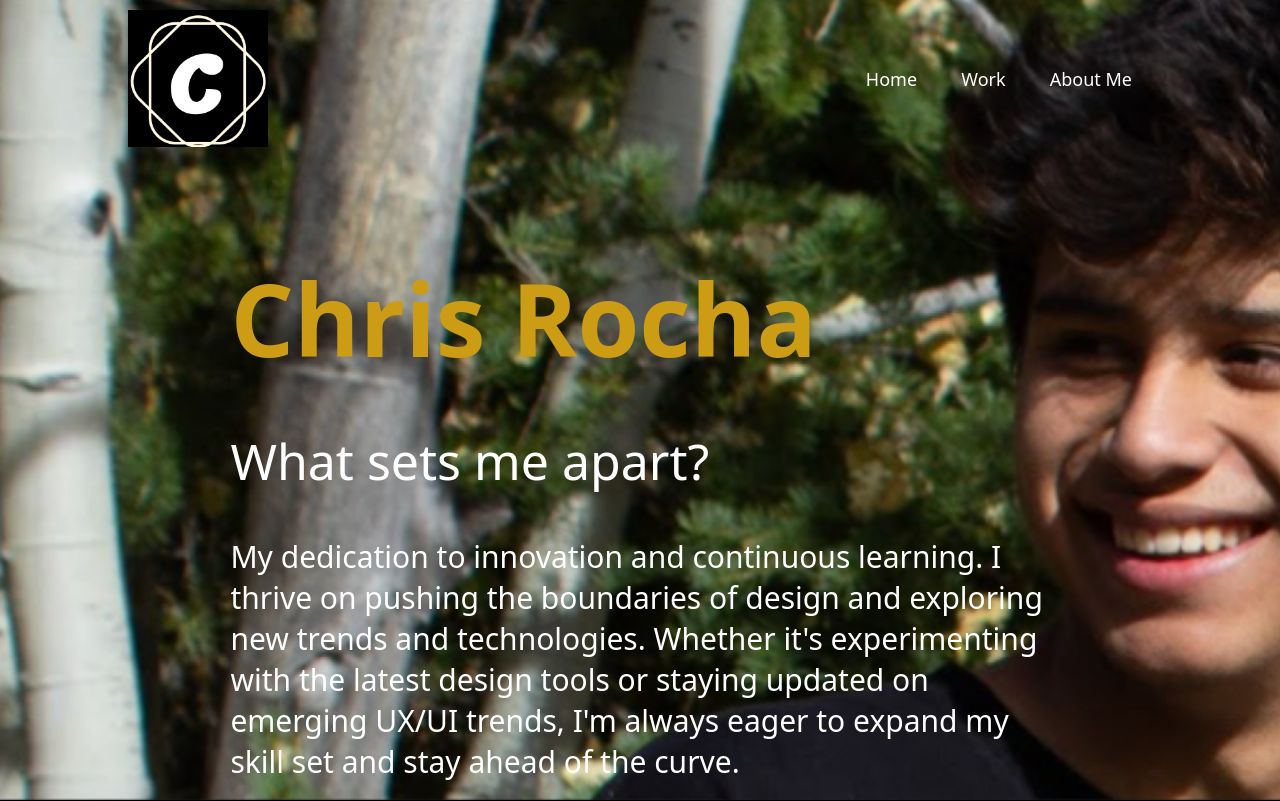
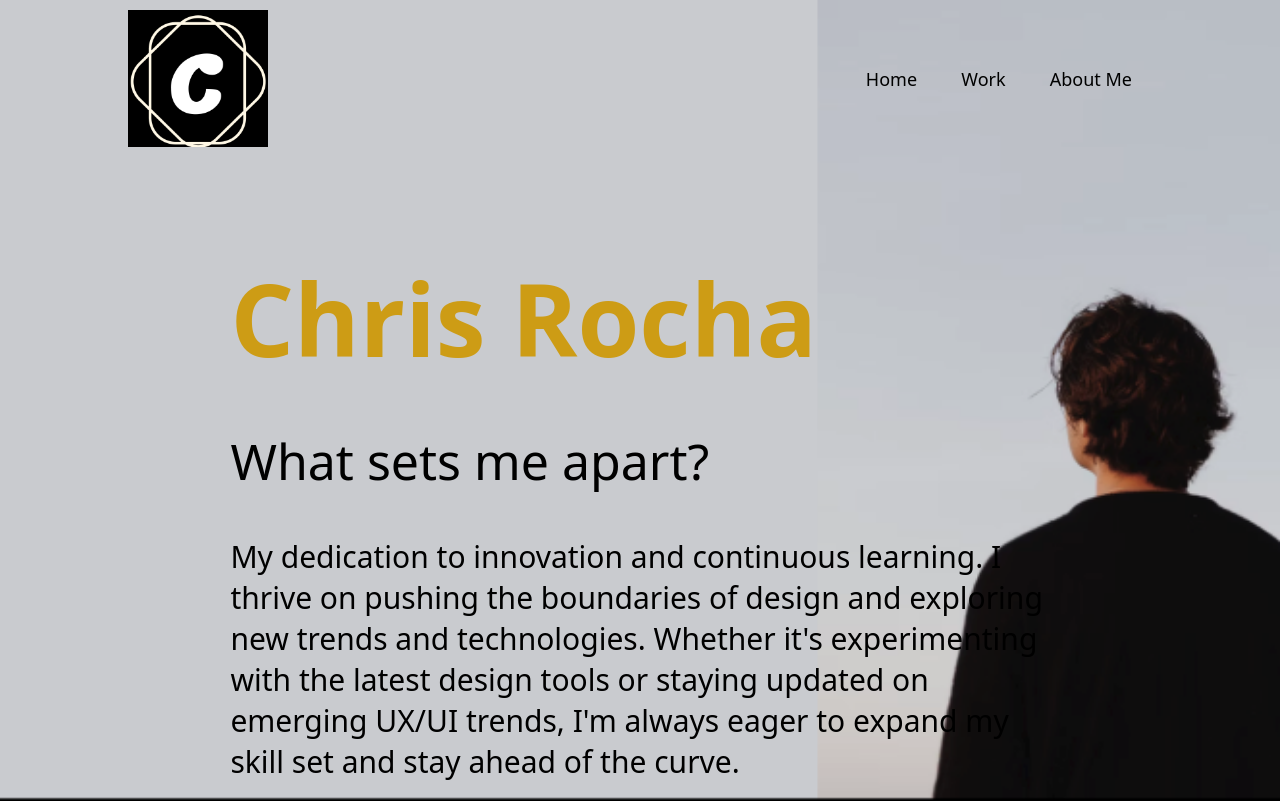
Before and after one commit to ChrisRcha/UX_UI_HW_19.2, a plain HTML site: page index.html in a window 1280 px wide. Shown: the top 801 px of the page. Drawn offline with Linux system fonts and the light colour scheme.

Commit message:
done
done

```diff
--- a/index.html
+++ b/index.html
@@ -11,9 +11,9 @@
       <nav>
         <img src="Images/Logo.png" class="logo">
           <ul id="sidemenu">
-            <li><a href="#">Home</a></li>
-            <li><a href="#">Work</a></li>
-            <li><a href="#">About Me</a></li>
+            <li><a href="#home">Home</a></li>
+            <li><a href="#projects">Work</a></li>
+            <li><a href="#about">About Me</a></li>
             <i class="fas fa-times" onclick="closemenu()"></i>
           </ul>
           <i class="fas fa-bars" onclick="openmenu()"></i>
@@ -65,7 +65,6 @@
           <div class="layer">
             <h3>Actors and Others Redesign</h3>
             <p>"Actors and Others," is a non-profit organization, with its websites design being found to be stagnant since its inception. Our team of three undertook the journey of discovery, definition, development, and ultimately, delivery of the revamped website.</p>
-\
           </div>
         </div>
       </div>
--- a/style.css
+++ b/style.css
@@ -4,15 +4,18 @@
     font-family: system-ui, -apple-system, BlinkMacSystemFont, 'Segoe UI', Roboto, Oxygen, Ubuntu, Cantarell, 'Open Sans', 'Helvetica Neue', sans-serif;
     box-sizing: border-box;
   }
+  html{
+    scroll-behavior: smooth;
+  }
   body {
     background-color: black;
-    color: white;
+    color: rgb(0, 0, 0);
   }
   /* header */
   #header {
     width: 100%;
     height: 100vh;
-   background-image: url(Images/Muah.png);
+   background-image: url(Images/BackheadWide.png);
    background-size: cover;
    background-position: center;
   }
@@ -35,7 +38,7 @@
     margin: 10px 20px;
   }
   nav ul li a {
-    color: white;
+    color: rgb(0, 0, 0);
     text-decoration: none;
     font-size: 18px;
     position: relative;
@@ -45,7 +48,7 @@
     content: '';
     width: 0;
     height: 3px;
-    background: white;
+    background: #CD9C15;
     position: absolute;
     left: 0;
     bottom: -6px;
@@ -68,7 +71,7 @@
   }
   .header-text p span {
     font-size: 50px;
-    color: #ffffff;
+    color: #000000;
   }
   /* header */
 
@@ -160,7 +163,7 @@
     display: block;
   }
   footer {
-    background-color: #333;
+    background-color: #CD9C15;
     color: #ffffff;
     padding: 20px 0;
     text-align: center;
@@ -226,7 +229,7 @@
       margin-bottom: 30px;
     }
     .about-col-2{
-      font-size: 14px;
+      font-size: 20px;
     }
     .tab-links{
       font-size: 16px;
@@ -235,4 +238,8 @@
     #header{
         background-image: url(images/Backhead.png);
     }
+    body {
+        background-color: black;
+        color: #fffffd;
+      }
   }
```
Also changed, not shown: images/BackheadWide.png (added), 1 other file.
